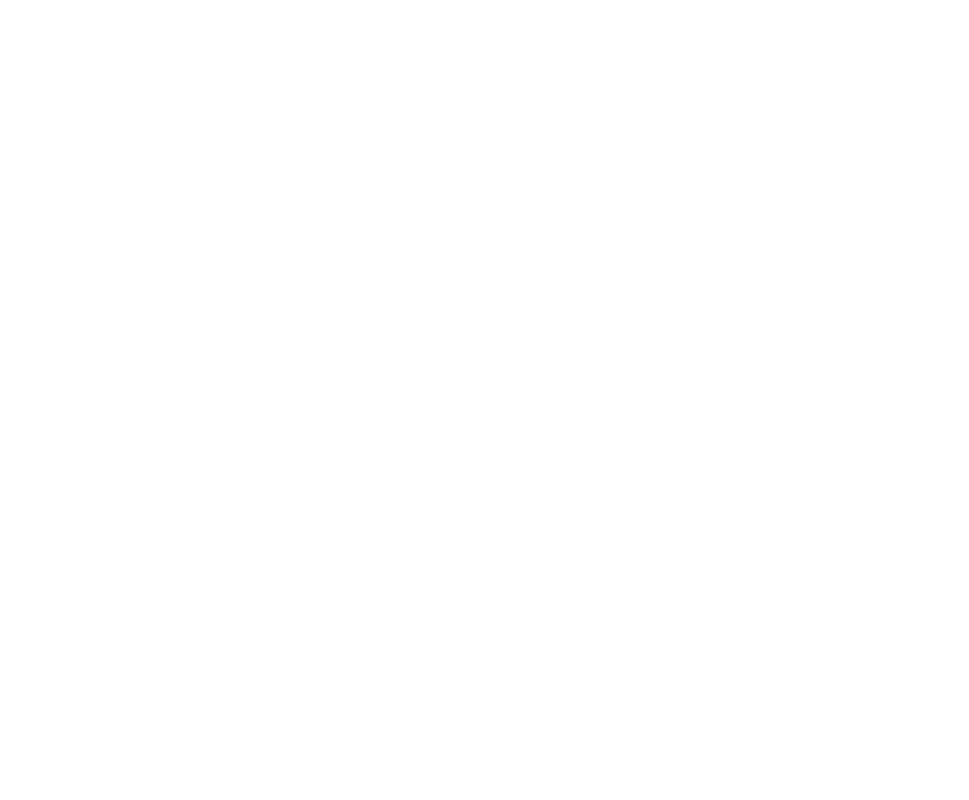
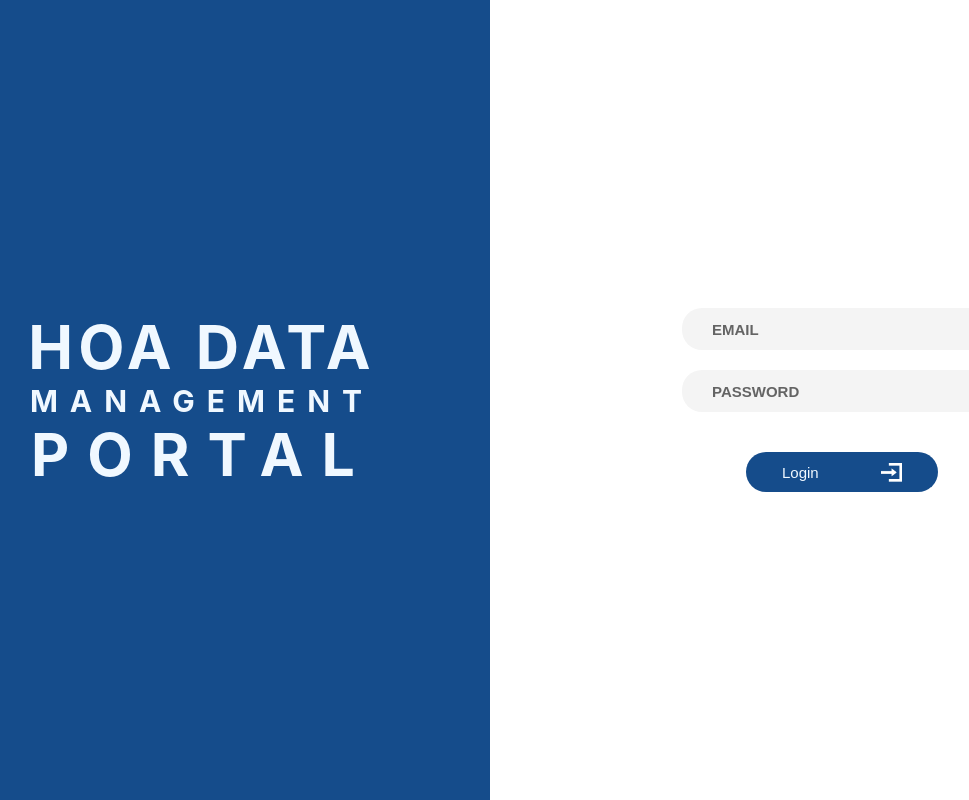
Before and after one commit to Zulker-Nien/hoa, a React (Create React App) app: page /login in a window 1280 px wide. Before the commit this address had no page. Shown: the whole page, without its empty margins (86-1055 px from the left). Built offline with nearby package versions, Linux system fonts and the light colour scheme; no server answers.

Commit message:
fixed private routing login and logout

```diff
--- a/src/App.js
+++ b/src/App.js
@@ -1,23 +1,31 @@
-import Login from './Pages/Login/Login';
-import Home from './Pages/Home/Home';
+import Login from "./Pages/Login/Login";
+import Home from "./Pages/Home/Home";
 import { Routes, Route } from "react-router-dom";
-import HoaForm from './Pages/Forms/HoaForm/HoaForm';
-import CityCorpForm from './Pages/Forms/CityCorpForm/CityCorpForm';
-import PropertyForm from './Pages/Forms/PropertyForm/PropertyForm';
-import Log from './Pages/ViewData/Log/Log';
-import CityView from './Pages/ViewData/Log/CityView/CityView';
-const App = ()=> {
+import HoaForm from "./Pages/Forms/HoaForm/HoaForm";
+import CityCorpForm from "./Pages/Forms/CityCorpForm/CityCorpForm";
+import PropertyForm from "./Pages/Forms/PropertyForm/PropertyForm";
+import Log from "./Pages/ViewData/Log/Log";
+import CityView from "./Pages/ViewData/Log/CityView/CityView";
+import { AuthProvider } from "./contexts/AuthContext";
+import PrivateRoute from "./PrivateRoute";
+
+const App = () => {
   return (
-    <Routes>
-      <Route path="/" element={<Login/>} />
-      <Route path="/home" element={<Home/>} />
-      <Route path="/hoaform" element={<HoaForm/>} />
-      <Route path="/citycorpform" element={<CityCorpForm/>} />
-      <Route path="/propertyform" element={<PropertyForm/>} />
-      <Route path="/log" element={<Log/>} />
-      <Route path="/viewCityCorp" element={<CityView/>} />
-    </Routes>
+    <AuthProvider>
+      <Routes>
+        <Route path="/" element={<PrivateRoute />}>
+          <Route path="/" element={<Home />} />
+          <Route path="/home" element={<Home />} />
+          <Route path="/hoaform" element={<HoaForm />} />
+          <Route path="/citycorpform" element={<CityCorpForm />} />
+          <Route path="/propertyform" element={<PropertyForm />} />
+          <Route path="/log" element={<Log />} />
+          <Route path="/viewCityCorp" element={<CityView />} />
+        </Route>
+        <Route path="/login" element={<Login />} />
+      </Routes>
+    </AuthProvider>
   );
-}
+};
 
 export default App;
--- a/src/Pages/Home/Home.jsx
+++ b/src/Pages/Home/Home.jsx
@@ -5,11 +5,23 @@
 import logOut from "./imgs/logout.png";
 import Button from "../../components/Button";
 import { Link } from "react-router-dom";
+import { useAuth } from "../../contexts/AuthContext";
+import { Navigate } from "react-router-dom";
+
 const Home = () => {
+  const { logout, currentUser, isAuthenticated } = useAuth();
+
   const [clicked, setClicked] = useState(false);
   const [clicked2, setClicked2] = useState(false);
   const [clickedProp, setClickedProp] = useState(false);
 
+  const logoutClicked = async () => {
+    try {
+      await logout();
+    } catch (error) {
+      alert(error.message);
+    }
+  };
   const handleClickHOA = () => {
     setClicked(!clicked);
     setClickedProp(false);
@@ -25,7 +37,9 @@
     setClicked(false);
     setClickedProp(!clickedProp);
   };
-
+  if (!isAuthenticated) {
+    return <Navigate to="/login" />;
+  } else
   return (
     <div className="mainContainer">
       <div className="mainLeft">
@@ -35,10 +49,11 @@
         </div>
         <div className="contentWrapper">
           <div className="circle"></div>
-          <h1>John Doe</h1>
+          <h1>{currentUser.email}</h1>
           <div className="bottom">
             <Link to="/" style={{ textDecoration: "none" }}>
               <Button
+                clicked={logoutClicked}
                 title={"Logout"}
                 icon={logOut}
                 color="#f0f8ff"
--- a/src/Pages/Login/Login.jsx
+++ b/src/Pages/Login/Login.jsx
@@ -1,7 +1,32 @@
 import "./login.scss";
 import icon from "./icon/open-account-login.png";
 import Button from "../../components/Button";
+import { useRef, useState } from "react";
+import { useAuth } from "../../contexts/AuthContext";
+import { Navigate } from "react-router-dom";
 const Login = () => {
+  const { login, isAuthenticated } = useAuth();
+
+  const [loading, setLoading] = useState(false);
+  const emailRef = useRef();
+  const passwordRef = useRef();
+
+  async function handleSubmit(e) {
+    e.preventDefault();
+    const email = emailRef.current.value;
+    const password = passwordRef.current.value;
+    setLoading(true);
+    try {
+      await login(email, password);
+    } catch (error) {
+      alert(error.message);
+    }
+    setLoading(false);
+  }
+
+  if (isAuthenticated) {
+    return <Navigate to="/" />;
+  } else
     return (
       <div className="loginContainer">
         <div>
@@ -12,19 +37,28 @@
           </div>
         </div>
         <div className="form">
-        <form>
-          <input type="text" id="fname" name="fname" placeholder="USERNAME" />
+          <form onSubmit={handleSubmit}>
+            <input
+              type="text"
+              id="fname"
+              name="fname"
+              placeholder="EMAIL"
+              ref={emailRef}
+            />
             <br />
             <input
               type="text"
               id="lname"
               name="password"
               placeholder="PASSWORD"
+              ref={passwordRef}
             />
             <br />
             <br />
 
             <Button
+              disabled={loading}
+              type="submit"
               link="/home"
               icon={icon}
               title={"Login"}
--- /dev/null
+++ b/src/PrivateRoute.js
@@ -0,0 +1,10 @@
+import React from "react"
+import { Outlet, Navigate } from "react-router-dom"
+import { useAuth } from "./contexts/AuthContext"
+
+const  PrivateRoute =  () => {
+  const { isAuthenticated }=useAuth()
+  return isAuthenticated ? <Outlet/>: <Navigate to="/login"/>
+}
+
+export default PrivateRoute;
--- /dev/null
+++ b/src/contexts/AuthContext.js
@@ -0,0 +1,48 @@
+import React, { useContext, useState, useEffect } from "react";
+import { signInWithEmailAndPassword, onAuthStateChanged, signOut } from "firebase/auth";
+import { auth } from "../firebase";
+
+const AuthContext = React.createContext();
+
+export function useAuth() {
+  return useContext(AuthContext);
+}
+
+export function AuthProvider({ children }) {
+  const [currentUser, setCurrentUser] = useState();
+  const [loading, setLoading] = useState(true);
+  const [isAuthenticated, setIsAuthenticated] = useState(false);
+
+  function login(email, password) {
+    return signInWithEmailAndPassword(auth, email, password);
+  }
+
+  function logout() {
+    setCurrentUser(null);
+    setIsAuthenticated(false);
+    return signOut(auth);
+  }
+
+  useEffect(() => {
+    const unsubscribe = onAuthStateChanged(auth, (user) => {
+      setCurrentUser(user);
+      setIsAuthenticated(!!user);
+      setLoading(false);
+    });
+
+    return unsubscribe;
+  }, []);
+
+  const value = {
+    isAuthenticated,
+    currentUser,
+    login,
+    logout
+  };
+
+  return (
+    <AuthContext.Provider value={value}>
+      {!loading && children}
+    </AuthContext.Provider>
+  );
+}
--- /dev/null
+++ b/src/firebase.js
@@ -0,0 +1,16 @@
+import { initializeApp } from "firebase/app";
+import {getAuth} from "firebase/auth"
+
+const app = initializeApp({
+  apiKey: process.env.REACT_APP_FIREBASE_API_KEY,
+  authDomain: process.env.REACT_APP_FIREBASE_AUTH_DOMAIN,
+  projectId: process.env.REACT_APP_FIREBASE_PROJECT_ID,
+  storageBucket: process.env.REACT_APP_FIREBASE_STORAGE_BUCKET,
+  messagingSenderId: process.env.REACT_APP_FIREBASE_MESSAGING_SENDER_ID,
+  appId: process.env.REACT_APP_FIREBASE_APP_ID,
+  measurementId: process.env.REACT_APP_FIREBASE_MEASUREMENT_ID,
+});
+
+
+export const auth = getAuth(app);
+export default app;
```
Lines whose indentation alone changed are shown as unchanged.
